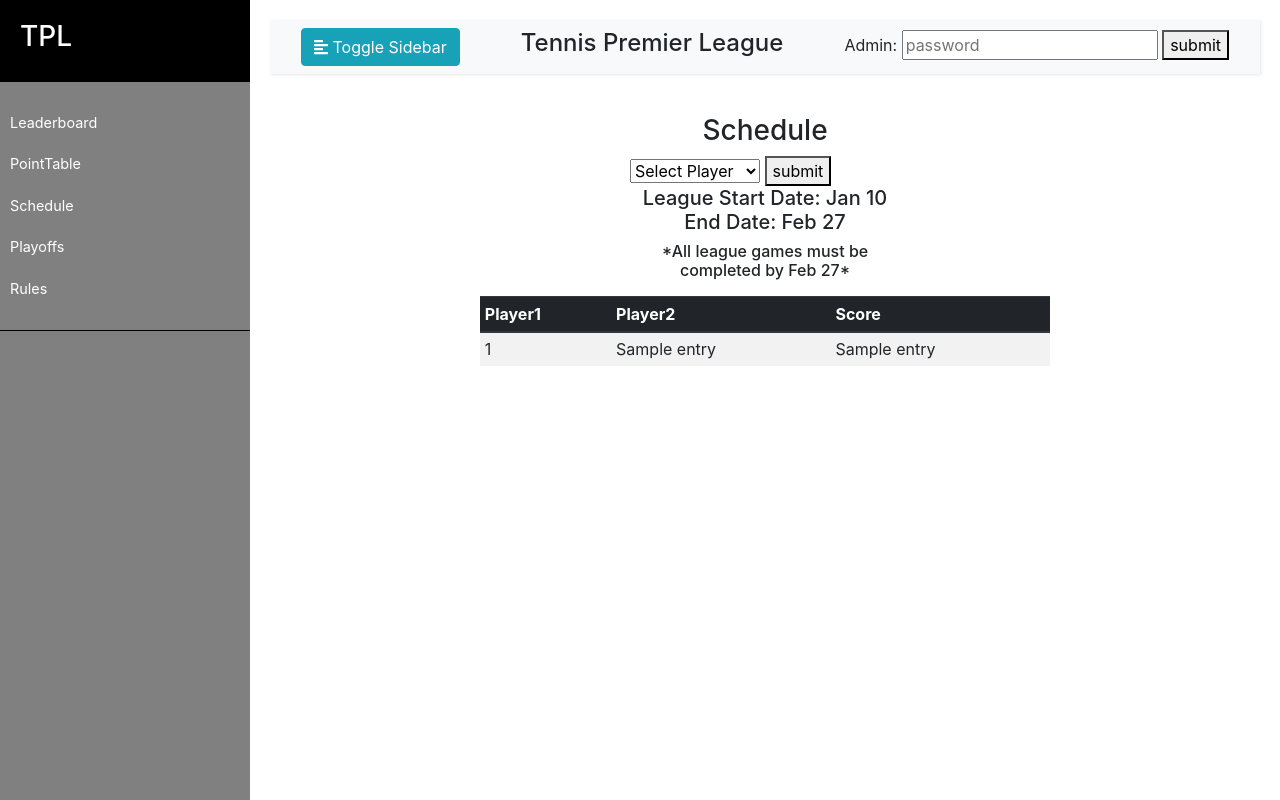
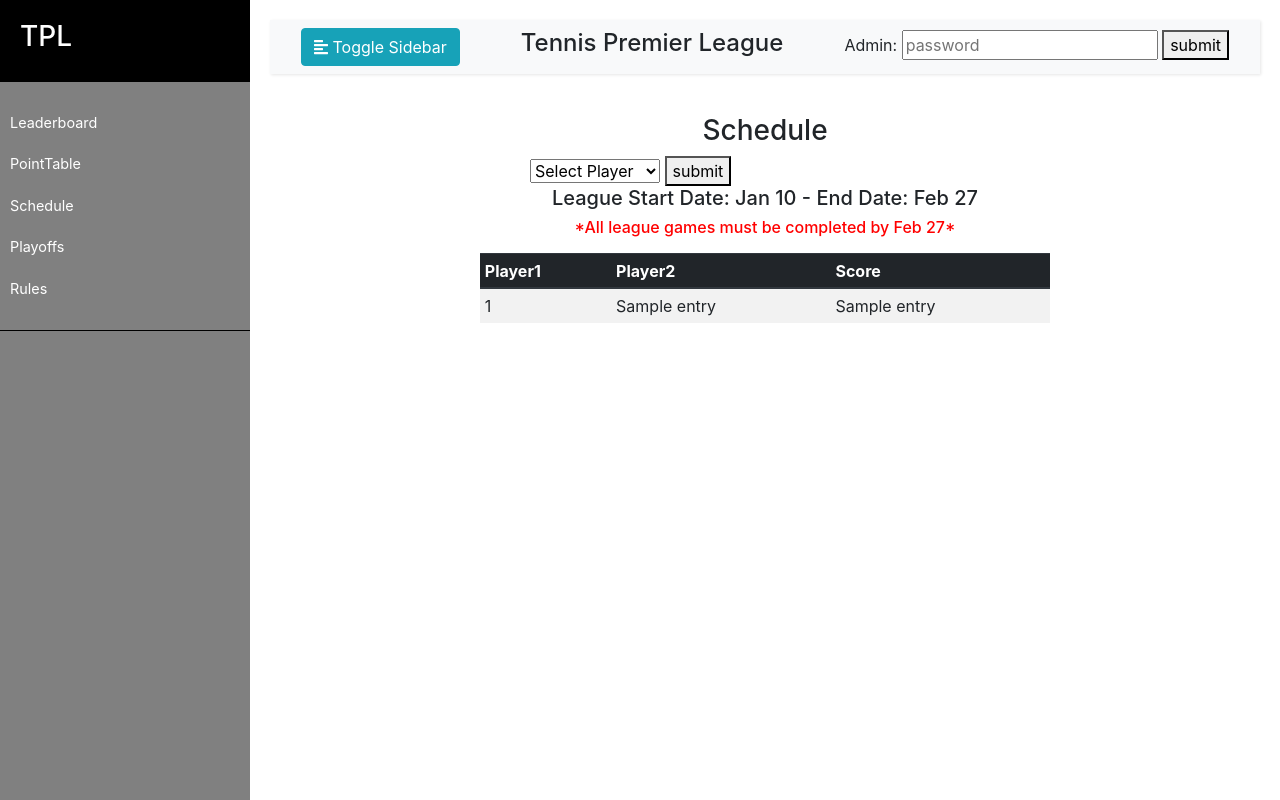
Before and after one commit to HarshaNyshadham/TPL, a Flask app: template templates/schedule.html in a window 1280 px wide. Run offline with Flask 2, Linux system fonts and the light colour scheme; the template is opened without the code that fills it: most values are stand-ins (such as "Sample title", 1, 10 or a date in 2020); some libraries are stand-ins or nearby versions.

Commit message:
Update schedule.html

```diff
--- a/templates/schedule.html
+++ b/templates/schedule.html
@@ -5,7 +5,7 @@
 <h3 class = 'text-center'>
   Schedule
 </h3>
-<div class="container mx-auto mb-3" style="width: 300px;">
+<div class="container mx-auto mb-3" style="width: 500px;">
 <form action="{{ url_for("schedule")}}" method="post" >
 <select name="comp_select" class="selectpicker" data-live-search="true" aria-label="Default select example">
   <option selected>Select Player</option>
@@ -15,9 +15,9 @@
 </select>
 <button type="submit">submit</button>
   </form>
-<h5 class = 'text-center'>
-  League Start Date: Jan 10  End Date: Feb 27
-  <h6 class = 'text-center'>
+<h5 class = 'text-center' >
+  League Start Date: Jan 10  -  End Date: Feb 27
+  <h6 class = 'text-center' style = "color:red;">
     *All league games must be completed by Feb 27*
   </h6>
   </5>
```
